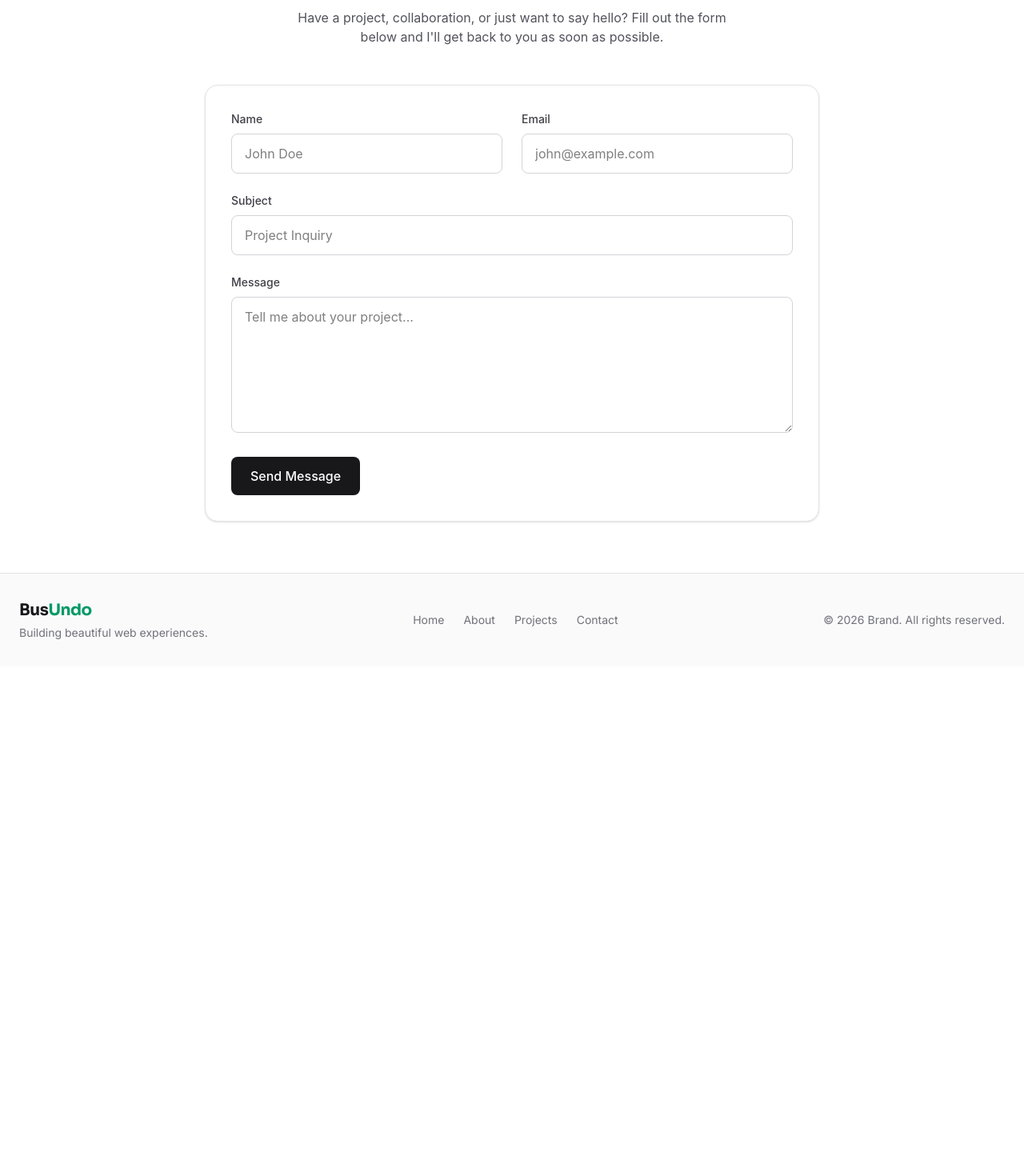
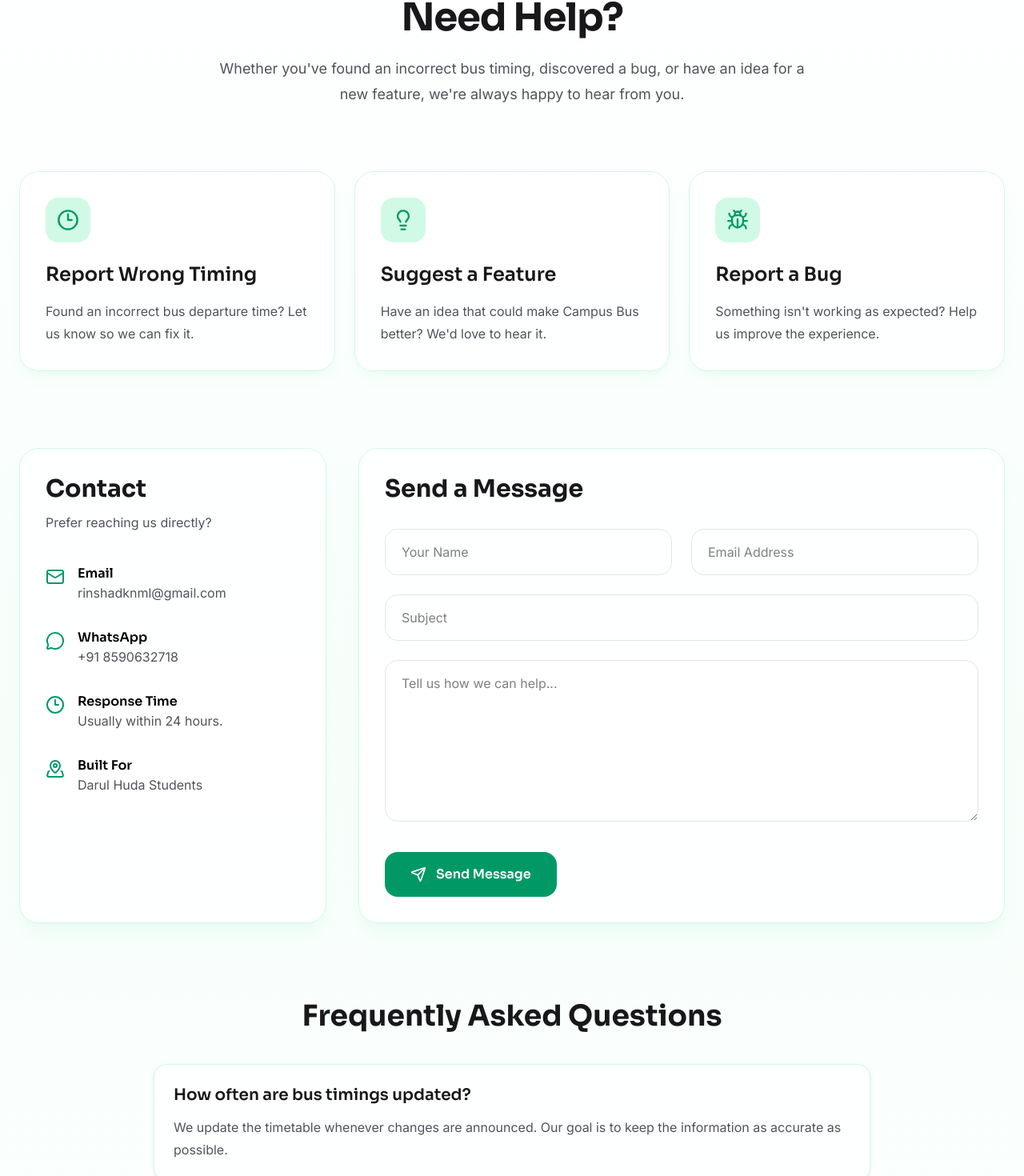
Before and after one commit to rinshadkunnummal/busundo, a React (Vite) app: page /contact in a window 1280 px wide. Shown: the part 211-1681 px from the top of the page at 80% size. Before the commit the page ends 1044 px from the top, so only its background shows below. Built offline with nearby package versions, Linux system fonts and the light colour scheme.

Commit message:
feat: redesign Contact page with support actions, contact details, and FAQs

```diff
--- a/src/pages/Contact.tsx
+++ b/src/pages/Contact.tsx
@@ -1,93 +1,297 @@
-// src/pages/Contact.tsx
+import {
+  Bug,
+  Clock3,
+  Lightbulb,
+  Mail,
+  MapPinned,
+  MessageCircle,
+  Send,
+} from "lucide-react";
+
+const actions = [
+  {
+    icon: Clock3,
+    title: "Report Wrong Timing",
+    description:
+      "Found an incorrect bus departure time? Let us know so we can fix it.",
+  },
+  {
+    icon: Lightbulb,
+    title: "Suggest a Feature",
+    description:
+      "Have an idea that could make Campus Bus better? We'd love to hear it.",
+  },
+  {
+    icon: Bug,
+    title: "Report a Bug",
+    description:
+      "Something isn't working as expected? Help us improve the experience.",
+  },
+];
+
+const faqs = [
+  {
+    question: "How often are bus timings updated?",
+    answer:
+      "We update the timetable whenever changes are announced. Our goal is to keep the information as accurate as possible.",
+  },
+  {
+    question: "Is this an official college application?",
+    answer:
+      "No. This is a student-built project created to make commuting easier.",
+  },
+  {
+    question: "Can I request a new destination?",
+    answer:
+      "Absolutely. Send us your suggestion and we'll consider adding it in a future update.",
+  },
+  {
+    question: "How can I report incorrect timings?",
+    answer:
+      "Use the form below or contact us through WhatsApp or Email.",
+  },
+];
 
 export default function Contact() {
   return (
-    <section className="mx-auto max-w-3xl py-16">
-      <div className="space-y-4 text-center">
-        <p className="text-sm font-medium uppercase tracking-widest text-zinc-500">
-          Contact
+    <section className="relative overflow-hidden py-24">
+
+      <div className="absolute inset-0 -z-10 bg-gradient-to-b from-white via-emerald-50/40 to-white" />
+
+      <div className="mx-auto max-w-7xl px-6">
+
+        {/* Hero */}
+
+        <div className="mx-auto max-w-3xl text-center">
+
+          <span className="rounded-full bg-emerald-100 px-4 py-2 font-inter text-sm font-medium text-emerald-700">
+            SUPPORT
+          </span>
+
+          <h1 className="mt-6 font-sora text-5xl font-bold tracking-tight text-zinc-900">
+            Need Help?
+          </h1>
+
+          <p className="mt-6 font-inter text-lg leading-8 text-zinc-600">
+            Whether you've found an incorrect bus timing, discovered a bug,
+            or have an idea for a new feature, we're always happy to hear from you.
           </p>
 
-        <h1 className="text-4xl font-bold tracking-tight text-zinc-900">
-          Let's Work Together
-        </h1>
-
-        <p className="mx-auto max-w-xl text-zinc-600">
-          Have a project, collaboration, or just want to say hello? Fill out the
-          form below and I'll get back to you as soon as possible.
-        </p>
         </div>
 
-      <form className="mt-12 space-y-6 rounded-2xl border border-zinc-200 bg-white p-8 shadow-sm">
-        <div className="grid gap-6 md:grid-cols-2">
-          <div>
-            <label
-              htmlFor="name"
-              className="mb-2 block text-sm font-medium text-zinc-700"
+        {/* Quick Actions */}
+
+        <div className="mt-20 grid gap-6 md:grid-cols-3">
+
+          {actions.map((action) => {
+
+            const Icon = action.icon;
+
+            return (
+
+              <div
+                key={action.title}
+                className="rounded-3xl border border-emerald-100 bg-white/80 p-8 shadow-lg shadow-emerald-100/30 backdrop-blur transition hover:-translate-y-2 hover:border-emerald-300"
               >
-              Name
-            </label>
-            <input
-              id="name"
-              type="text"
-              placeholder="John Doe"
-              className="w-full rounded-lg border border-zinc-300 px-4 py-3 outline-none transition focus:border-zinc-900"
-            />
+
+                <div className="flex h-14 w-14 items-center justify-center rounded-2xl bg-emerald-100">
+
+                  <Icon className="h-7 w-7 text-emerald-600" />
+
                 </div>
 
-          <div>
-            <label
-              htmlFor="email"
-              className="mb-2 block text-sm font-medium text-zinc-700"
-            >
-              Email
-            </label>
-            <input
-              id="email"
-              type="email"
-              placeholder="john@example.com"
-              className="w-full rounded-lg border border-zinc-300 px-4 py-3 outline-none transition focus:border-zinc-900"
-            />
-          </div>
+                <h3 className="mt-6 font-sora text-2xl font-semibold text-zinc-900">
+                  {action.title}
+                </h3>
+
+                <p className="mt-4 font-inter leading-7 text-zinc-600">
+                  {action.description}
+                </p>
+
               </div>
 
-        <div>
-          <label
-            htmlFor="subject"
-            className="mb-2 block text-sm font-medium text-zinc-700"
-          >
-            Subject
-          </label>
-          <input
-            id="subject"
-            type="text"
-            placeholder="Project Inquiry"
-            className="w-full rounded-lg border border-zinc-300 px-4 py-3 outline-none transition focus:border-zinc-900"
-          />
+            );
+
+          })}
+
         </div>
 
+        {/* Contact + Form */}
+
+        <div className="mt-24 grid gap-10 lg:grid-cols-3">
+
+          {/* Contact Card */}
+
+          <div className="rounded-3xl border border-emerald-100 bg-white/80 p-8 shadow-xl shadow-emerald-100/30 backdrop-blur">
+
+            <h2 className="font-sora text-3xl font-bold text-zinc-900">
+              Contact
+            </h2>
+
+            <p className="mt-3 font-inter text-zinc-600">
+              Prefer reaching us directly?
+            </p>
+
+            <div className="mt-10 space-y-8">
+
+              <div className="flex gap-4">
+
+                <Mail className="mt-1 h-6 w-6 text-emerald-600" />
+
                 <div>
-          <label
-            htmlFor="message"
-            className="mb-2 block text-sm font-medium text-zinc-700"
-          >
-            Message
-          </label>
-          <textarea
-            id="message"
-            rows={6}
-            placeholder="Tell me about your project..."
-            className="w-full rounded-lg border border-zinc-300 px-4 py-3 outline-none transition focus:border-zinc-900"
-          />
+
+                  <h4 className="font-sora font-semibold">
+                    Email
+                  </h4>
+
+                  <p className="font-inter text-zinc-600">
+                    rinshadknml@gmail.com
+                  </p>
+
                 </div>
 
+              </div>
+
+              <div className="flex gap-4">
+
+                <MessageCircle className="mt-1 h-6 w-6 text-emerald-600" />
+
+                <div>
+
+                  <h4 className="font-sora font-semibold">
+                    WhatsApp
+                  </h4>
+
+                  <p className="font-inter text-zinc-600">
+                    +91 8590632718
+                  </p>
+
+                </div>
+
+              </div>
+
+              <div className="flex gap-4">
+
+                <Clock3 className="mt-1 h-6 w-6 text-emerald-600" />
+
+                <div>
+
+                  <h4 className="font-sora font-semibold">
+                    Response Time
+                  </h4>
+
+                  <p className="font-inter text-zinc-600">
+                    Usually within 24 hours.
+                  </p>
+
+                </div>
+
+              </div>
+
+              <div className="flex gap-4">
+
+                <MapPinned className="mt-1 h-6 w-6 text-emerald-600" />
+
+                <div>
+
+                  <h4 className="font-sora font-semibold">
+                    Built For
+                  </h4>
+
+                  <p className="font-inter text-zinc-600">
+                    Darul Huda Students
+                  </p>
+
+                </div>
+
+              </div>
+
+            </div>
+
+          </div>
+
+          {/* Form */}
+
+          <form className="rounded-3xl border border-emerald-100 bg-white/80 p-8 shadow-xl shadow-emerald-100/30 backdrop-blur lg:col-span-2">
+
+            <h2 className="font-sora text-3xl font-bold text-zinc-900">
+              Send a Message
+            </h2>
+
+            <div className="mt-8 grid gap-6 md:grid-cols-2">
+
+              <input
+                type="text"
+                placeholder="Your Name"
+                className="rounded-2xl border border-zinc-200 px-5 py-4 font-inter outline-none transition focus:border-emerald-500"
+              />
+
+              <input
+                type="email"
+                placeholder="Email Address"
+                className="rounded-2xl border border-zinc-200 px-5 py-4 font-inter outline-none transition focus:border-emerald-500"
+              />
+
+            </div>
+
+            <input
+              type="text"
+              placeholder="Subject"
+              className="mt-6 w-full rounded-2xl border border-zinc-200 px-5 py-4 font-inter outline-none transition focus:border-emerald-500"
+            />
+
+            <textarea
+              rows={7}
+              placeholder="Tell us how we can help..."
+              className="mt-6 w-full rounded-2xl border border-zinc-200 px-5 py-4 font-inter outline-none transition focus:border-emerald-500"
+            />
+
             <button
-          type="submit"
-          className="rounded-lg bg-zinc-900 px-6 py-3 font-medium text-white transition hover:bg-zinc-800"
+              className="mt-8 inline-flex items-center gap-3 rounded-2xl bg-emerald-600 px-8 py-4 font-sora font-semibold text-white transition hover:bg-emerald-700"
             >
+              <Send className="h-5 w-5" />
               Send Message
             </button>
+
           </form>
+
+        </div>
+
+        {/* FAQ */}
+
+        <div className="mt-24">
+
+          <h2 className="text-center font-sora text-4xl font-bold text-zinc-900">
+            Frequently Asked Questions
+          </h2>
+
+          <div className="mx-auto mt-10 max-w-4xl space-y-5">
+
+            {faqs.map((faq) => (
+
+              <div
+                key={faq.question}
+                className="rounded-2xl border border-emerald-100 bg-white/80 p-6 shadow-sm"
+              >
+
+                <h3 className="font-sora text-xl font-semibold text-zinc-900">
+                  {faq.question}
+                </h3>
+
+                <p className="mt-3 font-inter leading-7 text-zinc-600">
+                  {faq.answer}
+                </p>
+
+              </div>
+
+            ))}
+
+          </div>
+
+        </div>
+
+      </div>
+
     </section>
   );
 }
```
Lines whose indentation alone changed are shown as unchanged.
